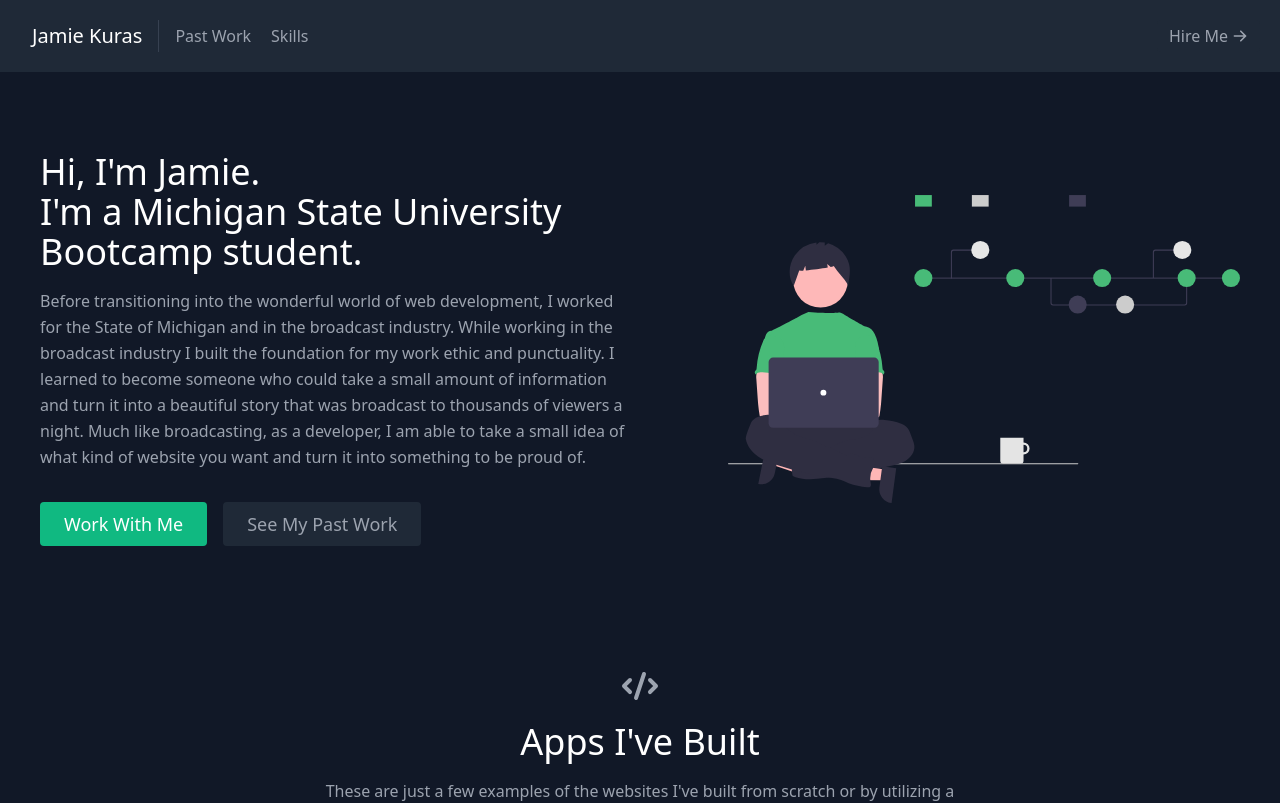
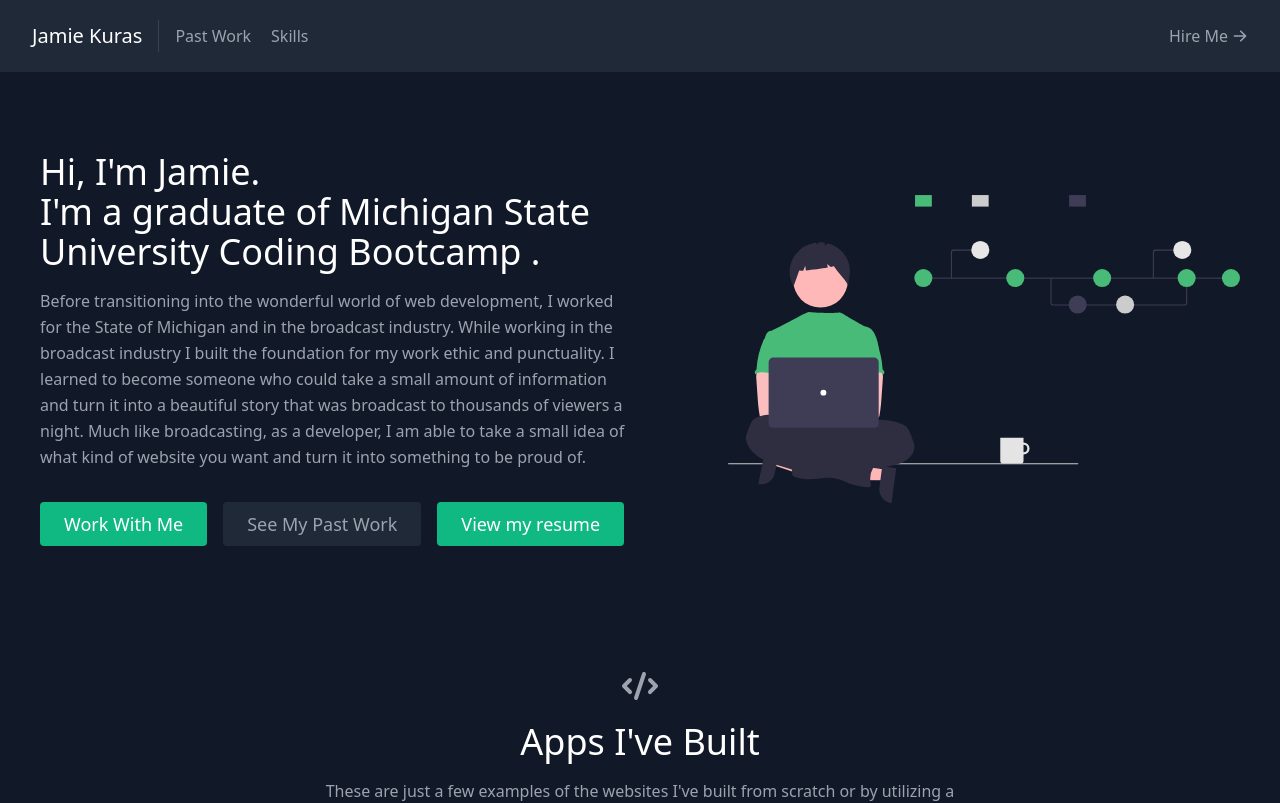
Before and after one commit to jkur16/kuras-react-portfolio, a React (Create React App) app: page / in a window 1280 px wide. Shown: the top 803 px of the page. Built offline with nearby package versions, Linux system fonts and the light colour scheme.

Commit message:
added resume link and minor changes

```diff
--- a/src/components/About.js
+++ b/src/components/About.js
@@ -7,7 +7,7 @@
             <div className="lg:flex-grow md:w-1/2 lg:pr-24 md:pr-16 flex flex-col md:items-start md:text-left mb-16 md:mb-0 items-center text-center">
               <h1 className="title-font sm:text-4xl text-3xl mb-4 font-medium text-white">
                 Hi, I'm Jamie.
-                <br className="hidden lg:inline-block" />I'm a Michigan State University Bootcamp student.
+                <br className="hidden lg:inline-block" />I'm a graduate of Michigan State University Coding Bootcamp .
               </h1>
               <p className="mb-8 leading-relaxed">
               Before transitioning into the wonderful world of web development, I worked for the State of Michigan and in the broadcast industry.
@@ -27,6 +27,11 @@
                   className="ml-4 inline-flex text-gray-400 bg-gray-800 border-0 py-2 px-6 focus:outline-none hover:bg-gray-700 hover:text-white rounded text-lg">
                   See My Past Work
                 </a>
+                <a
+                  href="https://docs.google.com/document/d/1TZzCXcMCTJVY2BvSyIsgy2kbQqScXDfzxs_D-L7VRRE/edit?usp=sharing"
+                  className="ml-4 inline-flex text-white bg-green-500 border-0 py-2 px-6 focus:outline-none hover:bg-gray-700 hover:text-white rounded text-lg">
+                  View my resume
+                </a>
               </div>
             </div>
             <div className="lg:max-w-lg lg:w-full md:w-1/2 w-5/6">
--- a/src/components/Contact.js
+++ b/src/components/Contact.js
@@ -37,15 +37,14 @@
             marginHeight={0}
             marginWidth={0}
             style={{ filter: "opacity(0.7)" }}
-            src="https://www.google.com/maps/embed/v1/place?q=15204+gamelyn+ct.,+lansing,+mi+48906&key=AIzaSyBFw0Qbyq9zTFTd-tUY6dZWTgaQzuU17R8"
+            src="https://www.google.com/maps/embed/v1/place?q=lansing,+mi&key=AIzaSyBFw0Qbyq9zTFTd-tUY6dZWTgaQzuU17R8"
           />
           <div className="bg-gray-900 relative flex flex-wrap py-6 rounded shadow-md">
             <div className="lg:w-1/2 px-6">
               <h2 className="title-font font-semibold text-white tracking-widest text-xs">
-                ADDRESS
+                Location
               </h2>
               <p className="mt-1">
-                15204 Gamelyn Ct. <br />
                 Lansing, MI 48906
               </p>
             </div>
```
